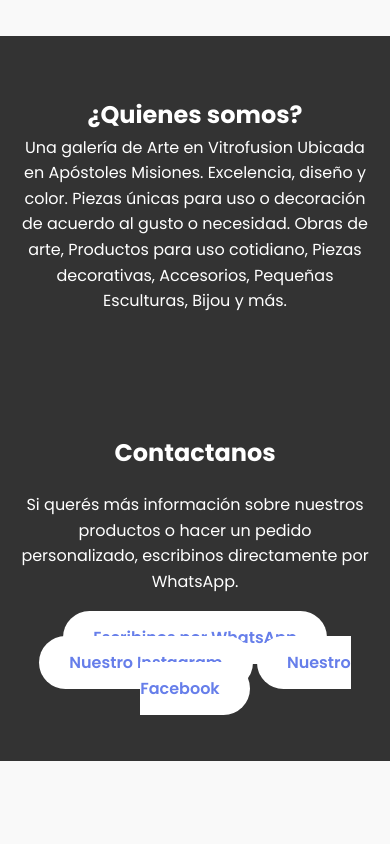
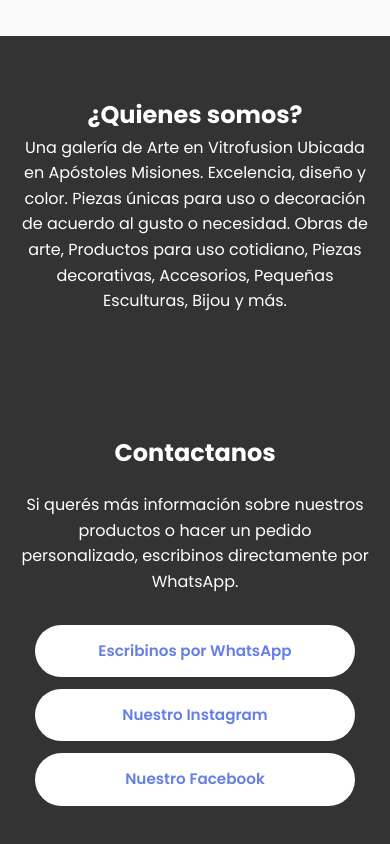
Before and after one commit to solemouse9650-dev/aretearte, a plain HTML site: page index.html in a window 390 px wide. Shown: the part 4406-5250 px from the top of the page. Before the commit the page ends 5167 px from the top, so only its background shows below. Drawn offline with Linux system fonts and the light colour scheme.

Commit message:
Add files via upload

```diff
--- a/index.html
+++ b/index.html
@@ -70,6 +70,25 @@
         @media(max-width:768px){
             .productos-grid{flex-direction:column;align-items:center}
         }
+        @media (max-width: 768px) {
+    .contacto a.btn {
+        display: block;
+        width: 100%;
+        max-width: 320px;
+        margin: 12px auto;
+        text-align: center;
+        padding: 14px 20px;
+        font-size: 0.95rem;
+    }
+}
+.contacto a.btn {
+    transition: transform 0.2s ease, box-shadow 0.2s ease;
+}
+
+.contacto a.btn:active {
+    transform: scale(0.97);
+}
+
     </style>
     <link rel="stylesheet" href="style.css">
 </head>
```
